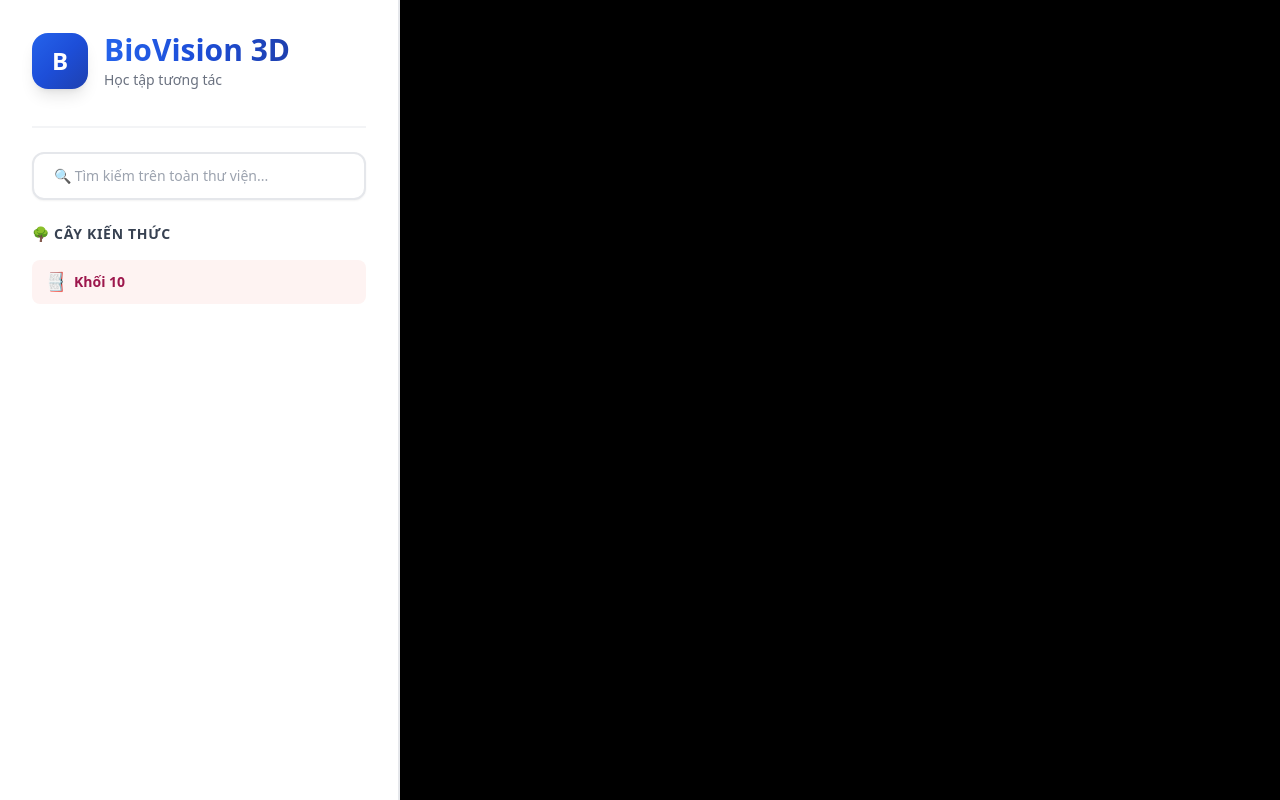
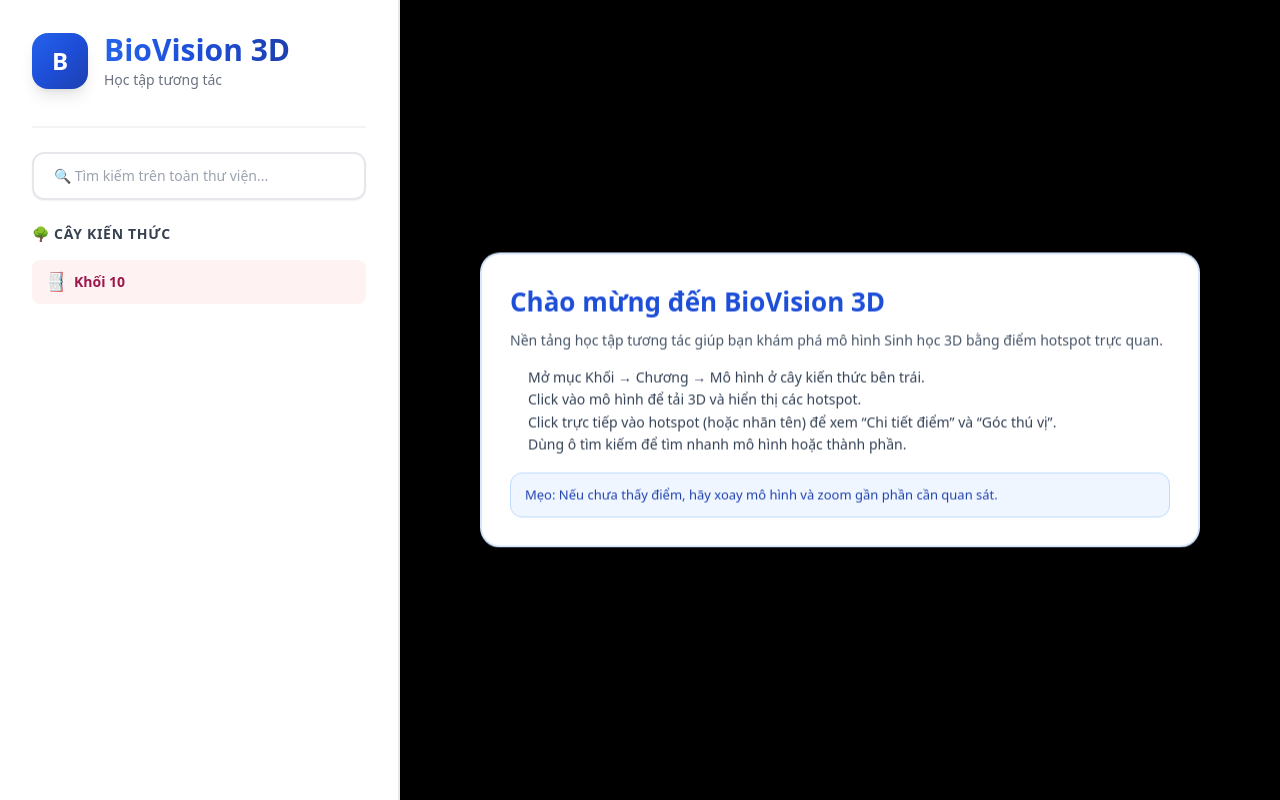
Before and after one commit to pntrng/BioVision, a Flask app: page / in a window 1280 px wide. Run offline with Flask 3, Linux system fonts and the light colour scheme; some libraries are stand-ins or nearby versions.

Commit message:
Adjust guest UX landing and hotspot details

```diff
--- a/templates/guest.html
+++ b/templates/guest.html
@@ -142,6 +142,59 @@
       pointer-events: auto;
     }
 
+    #welcomePanel {
+      position: absolute;
+      top: 50%;
+      left: 50%;
+      transform: translate(-50%, -50%);
+      width: min(720px, 90%);
+      max-height: 85%;
+      overflow: auto;
+      z-index: 1004;
+      pointer-events: auto;
+    }
+
+    .welcome-card {
+      background: rgba(255, 255, 255, 0.98);
+      border: 2px solid rgba(59, 130, 246, 0.25);
+      border-radius: 20px;
+      padding: 24px 28px;
+      box-shadow: 0 12px 32px rgba(15, 23, 42, 0.18);
+      backdrop-filter: blur(10px);
+      -webkit-backdrop-filter: blur(10px);
+    }
+
+    .welcome-title {
+      font-size: 26px;
+      font-weight: 800;
+      color: #1d4ed8;
+      margin-bottom: 8px;
+    }
+
+    .welcome-subtitle {
+      font-size: 14px;
+      color: #475569;
+      margin-bottom: 16px;
+    }
+
+    .welcome-steps {
+      margin: 0;
+      padding-left: 18px;
+      color: #334155;
+      font-size: 14px;
+      line-height: 1.6;
+    }
+
+    .welcome-hint {
+      margin-top: 16px;
+      padding: 12px 14px;
+      background: #eff6ff;
+      border: 1px solid #bfdbfe;
+      border-radius: 12px;
+      color: #1e40af;
+      font-size: 13px;
+    }
+
     .float-in {
       animation: floatIn 220ms ease-out;
     }
@@ -173,6 +226,57 @@
     .leader-line.active {
       stroke: rgba(34, 197, 94, 0.8);
       stroke-width: 2.5;
+    }
+
+    /* Welcome screen */
+    #welcomeScreen {
+      position: absolute;
+      top: 0;
+      left: 0;
+      right: 0;
+      bottom: 0;
+      z-index: 1004;
+      display: flex;
+      align-items: center;
+      justify-content: center;
+      background: linear-gradient(135deg, rgba(248, 250, 252, 0.98) 0%, rgba(236, 242, 255, 0.98) 100%);
+      backdrop-filter: blur(8px);
+      -webkit-backdrop-filter: blur(8px);
+      padding: 24px;
+    }
+
+    .welcome-card {
+      max-width: 720px;
+      width: 100%;
+      background: #fff;
+      border-radius: 20px;
+      border: 2px solid rgba(59, 130, 246, 0.2);
+      box-shadow: 0 16px 40px rgba(15, 23, 42, 0.12);
+      padding: 28px;
+    }
+
+    .welcome-step {
+      display: flex;
+      gap: 12px;
+      align-items: flex-start;
+      padding: 10px 12px;
+      border-radius: 12px;
+      background: #f8fafc;
+      border: 1px solid #e2e8f0;
+    }
+
+    .welcome-step .num {
+      min-width: 28px;
+      height: 28px;
+      border-radius: 999px;
+      background: #2563eb;
+      color: #fff;
+      font-weight: 700;
+      font-size: 12px;
+      display: flex;
+      align-items: center;
+      justify-content: center;
+      margin-top: 2px;
     }
   </style>
 
@@ -237,6 +341,23 @@
     <iframe id="api-frame" class="w-full h-full border-0" allow="autoplay; fullscreen; xr-spatial-tracking; accelerometer; gyroscope; magnetometer"></iframe>
     <svg id="svg-overlay"></svg>
     <div id="overlay"></div>
+    <div id="welcomePanel" class="hidden">
+      <div class="welcome-card">
+        <div class="welcome-title">Chào mừng đến BioVision 3D</div>
+        <div class="welcome-subtitle">
+          Nền tảng học tập tương tác giúp bạn khám phá mô hình Sinh học 3D bằng điểm hotspot trực quan.
+        </div>
+        <ol class="welcome-steps">
+          <li>Mở mục Khối → Chương → Mô hình ở cây kiến thức bên trái.</li>
+          <li>Click vào mô hình để tải 3D và hiển thị các hotspot.</li>
+          <li>Click trực tiếp vào hotspot (hoặc nhãn tên) để xem “Chi tiết điểm” và “Góc thú vị”.</li>
+          <li>Dùng ô tìm kiếm để tìm nhanh mô hình hoặc thành phần.</li>
+        </ol>
+        <div class="welcome-hint">
+          Mẹo: Nếu chưa thấy điểm, hãy xoay mô hình và zoom gần phần cần quan sát.
+        </div>
+      </div>
+    </div>
     <div id="detailBox" class="hidden bg-white/95 backdrop-blur border-2 border-blue-200 rounded-2xl shadow-2xl">
       <div class="p-4">
         <div class="flex items-start justify-between gap-3">
@@ -287,7 +408,6 @@
   let serverUpdatedAt = null;
   const POLL_INTERVAL_MS = 15000; // 15s check for fresh data
   let pollHandle = null;
-  const STORAGE_KEY_LAST_MODEL = "biovision_last_model";
 
   const el = (id) => document.getElementById(id);
 
@@ -310,47 +430,21 @@
     if (model.id) expandedModels.add(model.id);
   }
 
-  function saveLastModel(model) {
-    try {
-      localStorage.setItem(STORAGE_KEY_LAST_MODEL, JSON.stringify({
-        id: model.id || null,
-        modelUid: model.modelUid || null,
-        name: model.name || null,
-        chapter: model.chapter || null,
-        grade: model.grade || null
-      }));
-    } catch (e) {
-      // Ignore storage failures (private mode, quota, etc.)
-    }
+  function showWelcome() {
+    const welcome = el("welcomePanel");
+    if (welcome) welcome.classList.remove("hidden");
   }
 
-  function loadLastModel() {
-    try {
-      const raw = localStorage.getItem(STORAGE_KEY_LAST_MODEL);
-      if (!raw) return null;
-      const saved = JSON.parse(raw);
-      if (!saved) return null;
-      const models = ALL_DATA.models || [];
-      if (saved.id) {
-        const byId = models.find(m => m.id === saved.id);
-        if (byId) return byId;
-      }
-      if (saved.modelUid) {
-        const byUid = models.find(m => m.modelUid === saved.modelUid);
-        if (byUid) return byUid;
-      }
-      if (saved.name || saved.chapter || saved.grade) {
-        const byMeta = models.find(m =>
-          (m.name || "") === (saved.name || "") &&
-          normalizeChapter(m.chapter) === normalizeChapter(saved.chapter) &&
-          normalizeGrade(m.grade) === normalizeGrade(saved.grade)
-        );
-        if (byMeta) return byMeta;
-      }
-    } catch (e) {
-      // Ignore parse/storage errors
-    }
-    return null;
+  function hideWelcome() {
+    const welcome = el("welcomePanel");
+    if (welcome) welcome.classList.add("hidden");
+  }
+
+  function clearInfoPanels() {
+    setPanel(null);
+    showDetailBox(null);
+    showFunFactBox(null);
+    selectedId = null;
   }
 
   // Load mindmap order
@@ -466,9 +560,8 @@
 
   // Render danh sách/overlay (tối thiểu) để tránh lỗi và kích hoạt overlay
   function renderList() {
-    // Nếu chưa chọn item nào, mặc định chọn item đầu tiên
-    if (!selectedId && (DATA.items || []).length > 0) {
-      selectedId = DATA.items[0].id;
+    if (selectedId && !(DATA.items || []).some(it => it.id === selectedId)) {
+      selectedId = null;
     }
     // Cập nhật overlay/leader lines
     updateLabels();
@@ -761,15 +854,12 @@
       modelUid: model.modelUid || "",
       items: model.items || []
     };
-
     expandToModel(model);
-    saveLastModel(model);
+    hideWelcome();
+    clearInfoPanels();
 
     // Clear old overlays when switching models
     clearOverlays();
-
-    // Hiển thị thông tin mô hình
-    setPanel(model, true);
 
     if (DATA.modelUid) {
       initViewer();
@@ -1154,9 +1244,6 @@
         api.start(function() {
           api.addEventListener("viewerready", function() {
             renderList();
-            if ((DATA.items||[]).length > 0) {
-              selectItem(DATA.items[0]);
-            }
             setTimeout(() => {
               updateLabels();
               optimizedRenderLoop();
@@ -1192,12 +1279,7 @@
     return loadAllData();
   }).then(() => {
     renderModelTree();
-    const lastModel = loadLastModel();
-    if (lastModel) {
-      expandToModel(lastModel);
-      selectModel(lastModel);
-      renderModelTree();
-    }
+    showWelcome();
     if (!pollHandle) {
       pollHandle = setInterval(pollServerData, POLL_INTERVAL_MS);
     }
```
